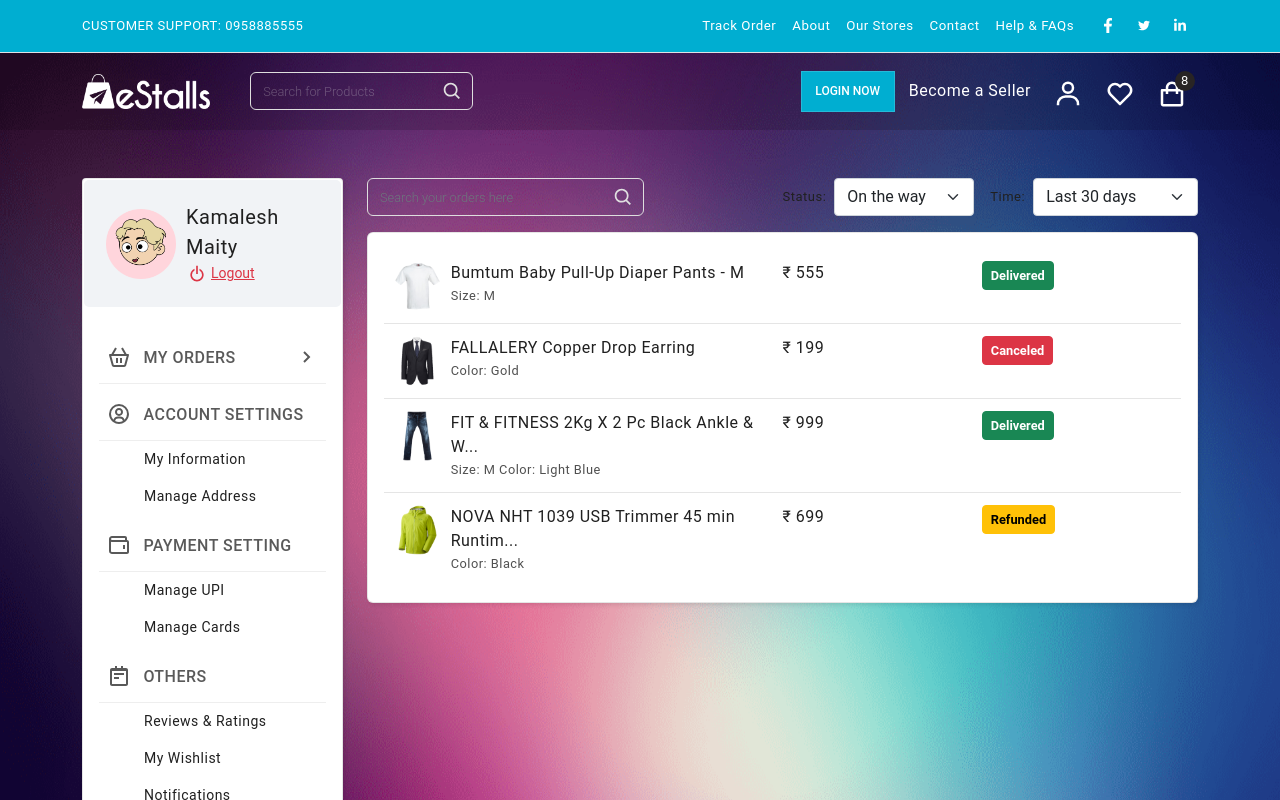
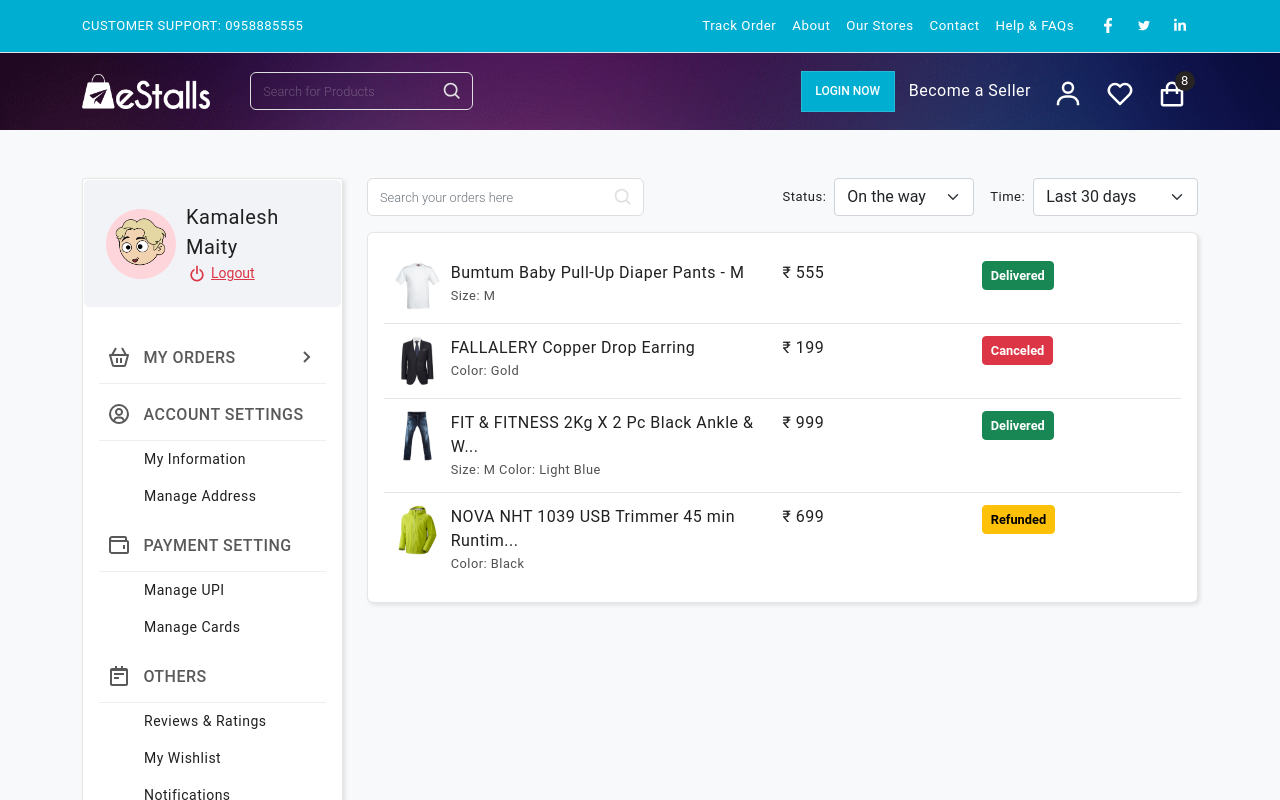
Before and after one commit to kamalesh777/e-stalls-client, a Next.js app: page /profile/orders in a window 1280 px wide. Shown: the top 800 px of the page. Built offline with nearby package versions, Linux system fonts and the light colour scheme.

Commit message:
background issue for profile page solved

```diff
--- a/src/components/Profile/Orders/index.tsx
+++ b/src/components/Profile/Orders/index.tsx
@@ -13,7 +13,7 @@
       <Row className="g-0 mb-3">
         <Col md={4}>
           <div className="input-search">
-            <input type="text" className="form-control text-dark w-100" placeholder="Search your orders here" />
+            <input type="text" className="form-control text-dark w-100 bg-white" placeholder="Search your orders here" />
             <BiSearch className="searchBtn" />
           </div>
         </Col>
--- a/src/view/Profile.tsx
+++ b/src/view/Profile.tsx
@@ -88,7 +88,7 @@
   }
 
   return (
-    <section className="extra-padding product-list-view">
+    <section className="extra-padding product-list-view bg-light">
       <div className="container">
         <div className="row">
           <div className="col-12 col-xl-3">
```
